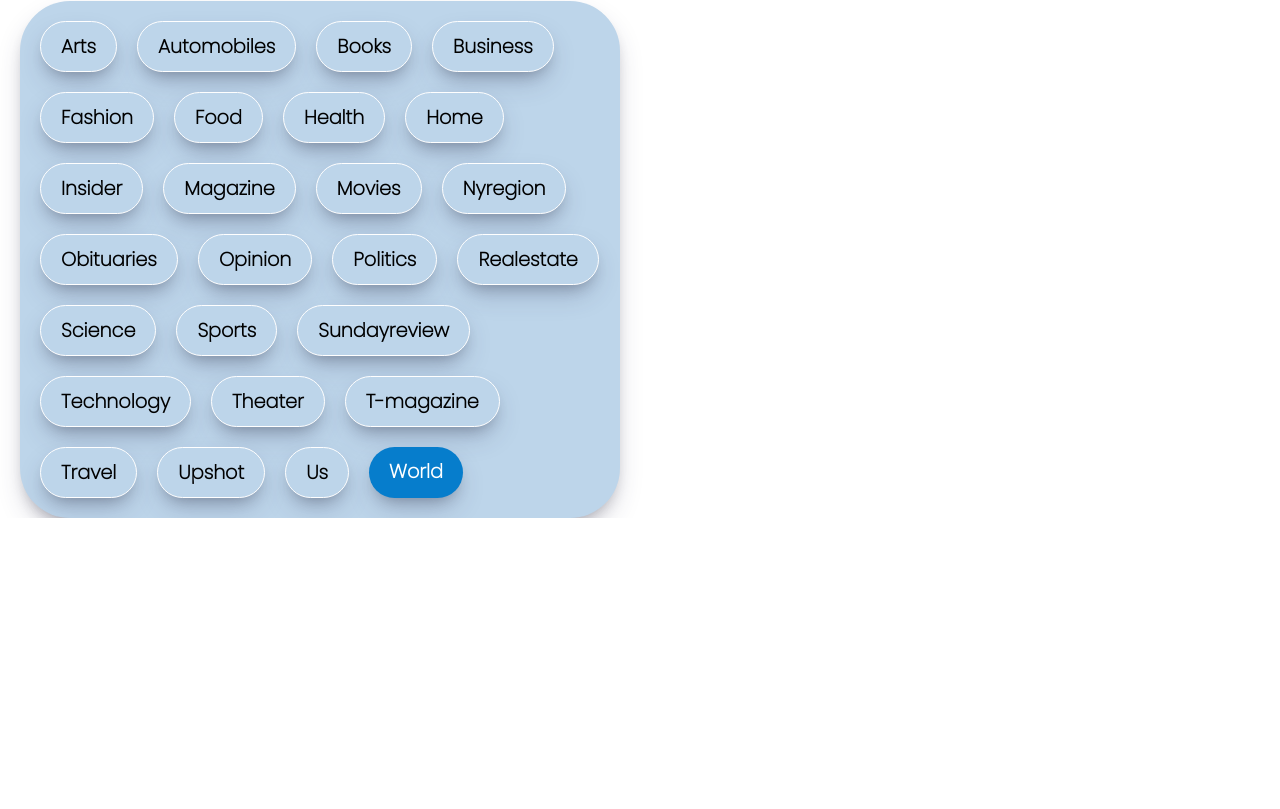
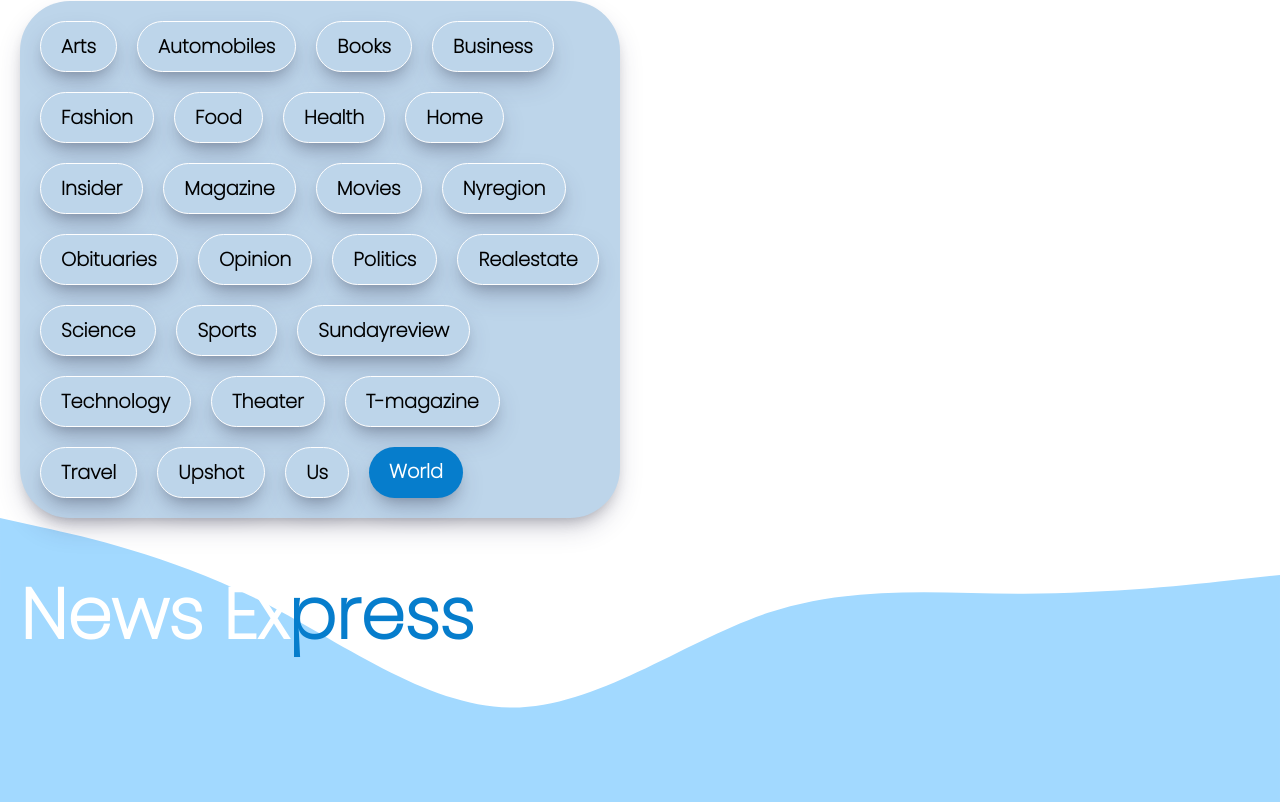
Before and after one commit to MananDoshi1301/News-App-React-Redux, a React (Create React App) app: page / in a window 1280 px wide. Shown: the part 929-1738 px from the top of the page. Before the commit the page ends 1447 px from the top, so only its background shows below. Built offline with nearby package versions, Linux system fonts and the light colour scheme; no server answers.

Commit message:
Added footer

```diff
--- a/src/HomeScreen.js
+++ b/src/HomeScreen.js
@@ -8,6 +8,7 @@ import ScrollBackBtn from "./ScrollBackBtn";
 import SideButtons from "./VerticalRunner/SideButtons";
 import ArticleRunner from "./VerticalRunner/ArticleRunner";
 import ArticleSideButtons from "./VerticalRunner/ArticleSideButtons";
+import Footer from "./Footer/Footer";
 
 const HomeScreen = () => {
   const [customHeadlines, setCustomHeadlines] = useState([requests.fetchTopHeadlinesBusiness, 'Business']);
@@ -40,6 +41,7 @@ const HomeScreen = () => {
         <ArticleRunner fetchUrl={articleHeadline[0]} title={articleHeadline[1]} />
       </div>
       <ScrollBackBtn />
+      <Footer />
     </>
   );
 };
```
